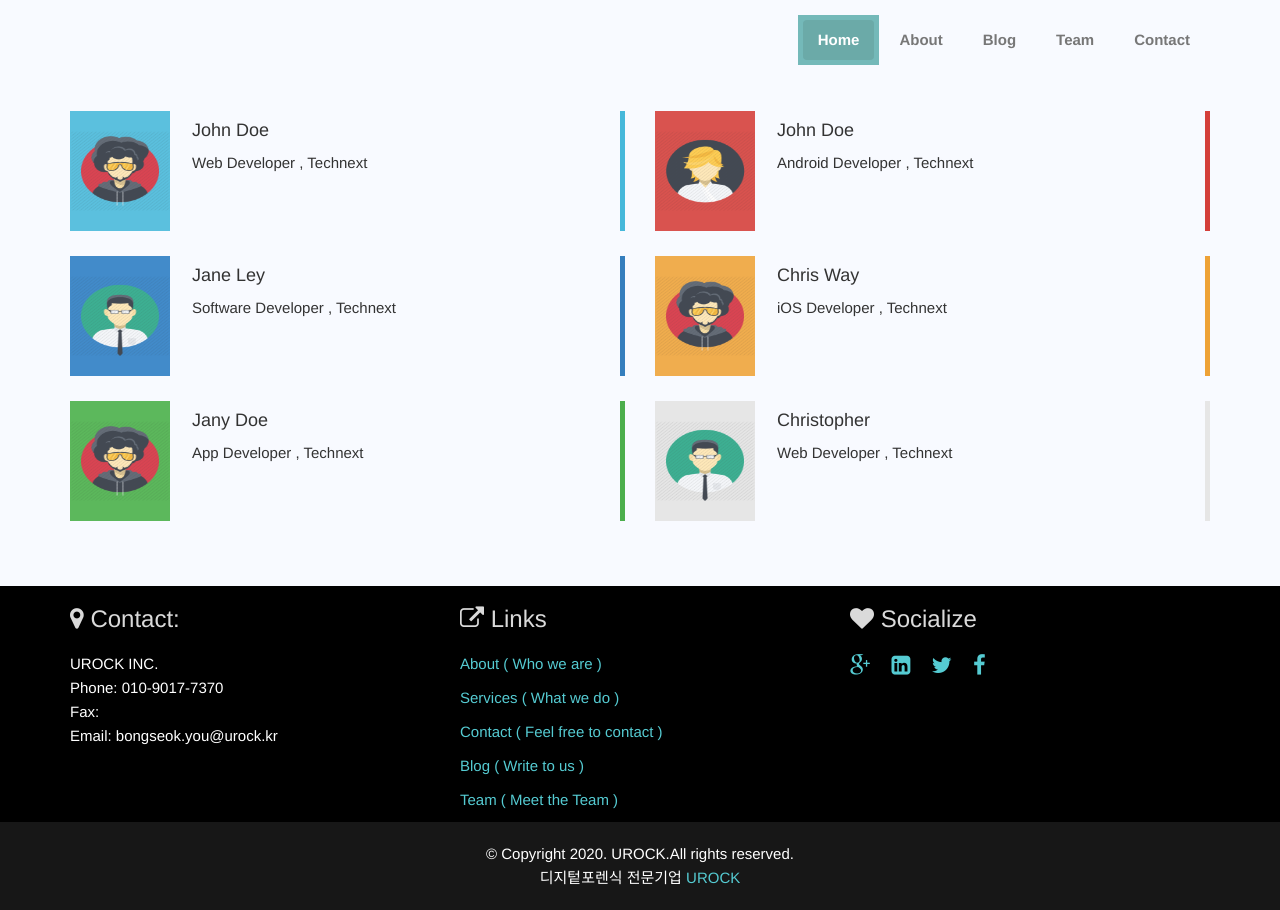
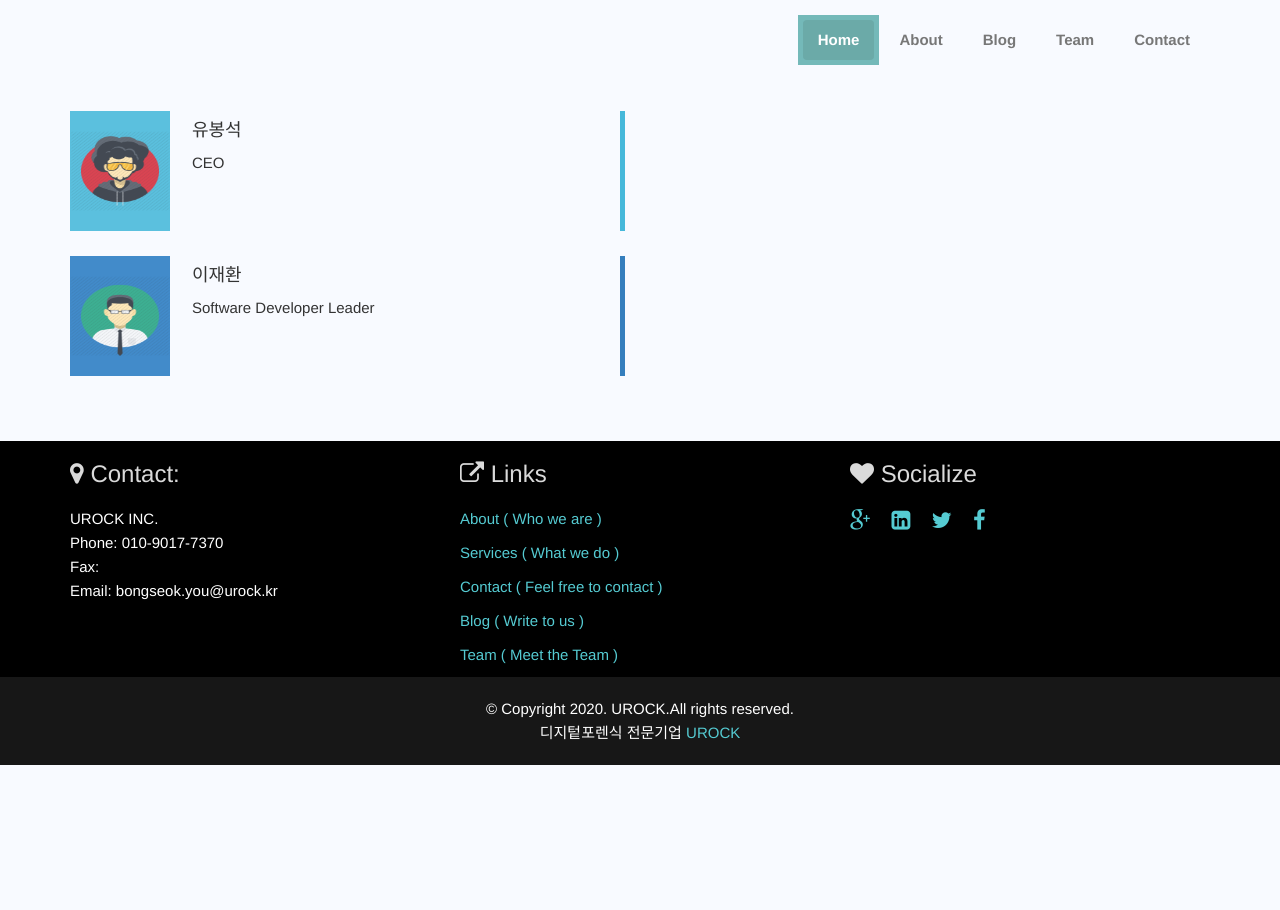
Before and after one commit to UROCKInc/UROCKInc.github.io, a Jekyll site: the page built from team.html, in a window 1280 px wide. Built offline with Jekyll 4.4.1, drawn with Linux system fonts in a browser that asks for light colours.

Commit message:
팀 수정

```diff
--- a/team.html
+++ b/team.html
@@ -13,10 +13,10 @@ permalink: /team
                     <img src="../assets/img/team/member2.png" alt="Feature-img" height="80" width="100">
                 </div>
                 <h4>
-          John Doe
+                    유봉석
                 </h4>
                 <p>
-          Web Developer , Technext
+                    CEO
                 </p>
             </div>
             <div class="blockquote-box blockquote-primary animated wow fadeInLeft clearfix">
@@ -24,59 +24,59 @@ permalink: /team
                     <img src="../assets/img/team/member1.png" alt="Feature-img" height="80" width="100">
                 </div>
                 <h4>
-          Jane Ley
+                    이재환
                 </h4>
                 <p>
-          Software Developer , Technext
+                    Software Developer Leader
                 </p>
             </div>
-      <div class="blockquote-box blockquote-success animated wow fadeInLeft clearfix">
-        <div class="square pull-left">
-          <img src="../assets/img/team/member2.png" alt="Feature-img" height="80" width="100">
+            <!--      <div class="blockquote-box blockquote-success animated wow fadeInLeft clearfix">-->
+            <!--        <div class="square pull-left">-->
+            <!--          <img src="../assets/img/team/member2.png" alt="Feature-img" height="80" width="100">-->
+            <!--        </div>-->
+            <!--        <h4>-->
+            <!--          Jany Doe-->
+            <!--        </h4>-->
+            <!--        <p>-->
+            <!--          App Developer , Technext-->
+            <!--        </p>-->
+            <!--      </div>-->
         </div>
-        <h4>
-          Jany Doe
-        </h4>
-        <p>
-          App Developer , Technext
-        </p>
-      </div>
-  </div>
-  <div class="col-md-6">
-    <div class="blockquote-box blockquote-danger animated wow fadeInRight clearfix">
-      <div class="square pull-left">
-        <img src="../assets/img/team/member3.png" alt="Feature-img" height="80" width="100">
-      </div>
-      <h4>
-        John Doe
-      </h4>
-      <p>
-        Android Developer , Technext
-      </p>
-    </div>
-    <div class="blockquote-box blockquote-warning animated wow fadeInRight clearfix">
-      <div class="square pull-left">
-        <img src="../assets/img/team/member2.png" alt="Feature-img" height="80" width="100">
-      </div>
-      <h4>
-        Chris Way
-      </h4>
-      <p>
-        iOS Developer , Technext
-      </p>
-    </div>
-    <div class="blockquote-box animated wow fadeInRight clearfix">
-      <div class="square pull-left">
-        <img src="../assets/img/team/member1.png" alt="Feature-img" height="80" width="100">
-      </div>
-      <h4>
-        Christopher
-      </h4>
-      <p>
-        Web Developer , Technext
-      </p>
-      </div>
-    </div>
+<!--        <div class="col-md-6">-->
+<!--            <div class="blockquote-box blockquote-danger animated wow fadeInRight clearfix">-->
+<!--                <div class="square pull-left">-->
+<!--                    <img src="../assets/img/team/member3.png" alt="Feature-img" height="80" width="100">-->
+<!--                </div>-->
+<!--                <h4>-->
+<!--                    John Doe-->
+<!--                </h4>-->
+<!--                <p>-->
+<!--                    Android Developer , Technext-->
+<!--                </p>-->
+<!--            </div>-->
+<!--            <div class="blockquote-box blockquote-warning animated wow fadeInRight clearfix">-->
+<!--                <div class="square pull-left">-->
+<!--                    <img src="../assets/img/team/member2.png" alt="Feature-img" height="80" width="100">-->
+<!--                </div>-->
+<!--                <h4>-->
+<!--                    Chris Way-->
+<!--                </h4>-->
+<!--                <p>-->
+<!--                    iOS Developer , Technext-->
+<!--                </p>-->
+<!--            </div>-->
+<!--            <div class="blockquote-box animated wow fadeInRight clearfix">-->
+<!--                <div class="square pull-left">-->
+<!--                    <img src="../assets/img/team/member1.png" alt="Feature-img" height="80" width="100">-->
+<!--                </div>-->
+<!--                <h4>-->
+<!--                    Christopher-->
+<!--                </h4>-->
+<!--                <p>-->
+<!--                    Web Developer , Technext-->
+<!--                </p>-->
+<!--            </div>-->
+<!--        </div>-->
     </div>
 </div>
 <!--End Main Container -->
```
Lines whose indentation alone changed are shown as unchanged.
